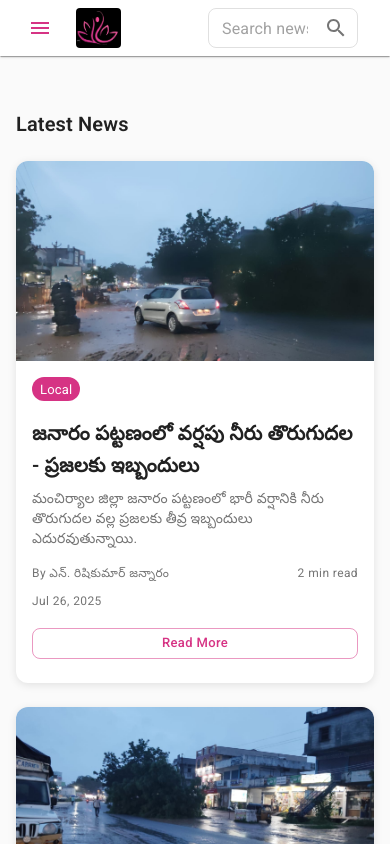
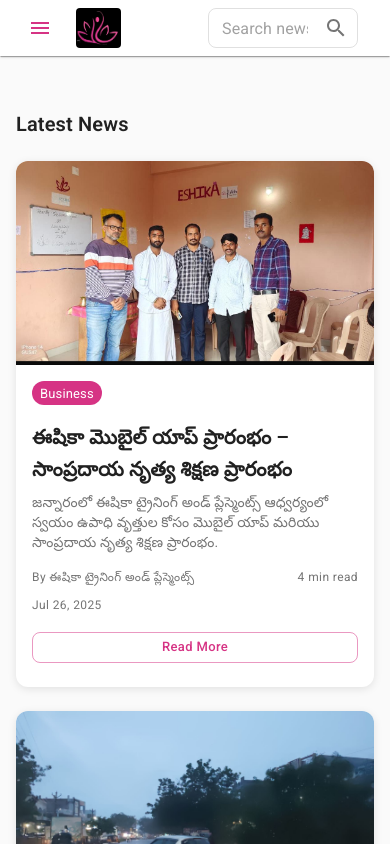
Before and after one commit to ramakrishnasambari/eshikanews, a React (Create React App) app: page / in a window 390 px wide. Shown: the top 844 px of the page. Built offline with nearby package versions, Linux system fonts and the light colour scheme; the HTML template or start-up script is replaced by a standard one.

Commit message:
Add Eshika mobile app launch and traditional dance training article with eshika.jpeg image

```diff
--- a/src/data/newsData.ts
+++ b/src/data/newsData.ts
@@ -537,6 +537,43 @@
     tags: ['జనారం', 'వర్షపు నీరు తొరుగుదల', 'మంచిర్యాల జిల్లా', 'ప్రజల ఇబ్బందులు'],
     featured: false,
   },
+  {
+    id: '24',
+    title: 'ఈషికా మొబైల్ యాప్ ప్రారంభం – సాంప్రదాయ నృత్య శిక్షణ ప్రారంభం',
+    summary: 'జన్నారంలో ఈషికా ట్రైనింగ్ అండ్ ప్లేస్మెంట్స్ ఆధ్వర్యంలో స్వయం ఉపాధి వృత్తుల కోసం మొబైల్ యాప్ మరియు సాంప్రదాయ నృత్య శిక్షణ ప్రారంభం.',
+    content: `పత్రికా ప్రకటన
+తేదీ: 26-07-2025
+జారీ చేసిన వారు: ఈషికా ట్రైనింగ్ అండ్ ప్లేస్మెంట్స్, జన్నారం
+
+⸻
+
+చిన్నతరహా స్వయం ఉపాధి వృత్తుల కోసం ఈషికా మొబైల్ యాప్ ప్రారంభం – సాంప్రదాయ నృత్య శిక్షణ ప్రారంభం
+
+జన్నారం లోని ఈషికా ట్రైనింగ్ అండ్ ప్లేస్మెంట్స్ ఆధ్వర్యంలో ప్లంబర్లు, ఎలక్ట్రీషియన్లు, డ్రైవర్లు మరియు ఇతర స్వయం ఉపాధి వృత్తులకు ఉపయోగపడే మొబైల్ యాప్‌ను 26 జూలై 2025న ప్రారంభించారు. ఈ యాప్ ద్వారా కస్టమర్లకు నేరుగా సొంత ప్రాంతంలోని వృత్తిపరుల సేవలు అందుబాటులోకి వస్తాయి. ఇది స్వయం ఉపాధిదారులకు కొత్త అవకాశాలను తెచ్చిపెడుతుంది.
+
+ఈ యాప్ ప్రారంభం rural areas లో డిజిటల్ సదుపాయాలు అందించడంలో ఒక పెద్ద ముందడుగు. ఉద్యోగం కోసం ప్రయత్నిస్తున్న వారికీ, నైపుణ్యాలు ఉన్న వారికీ ఇది గొప్ప వేదికగా నిలవనుంది.
+
+ఈ సందర్భంగా ఈషికా సంస్థలో శాస్త్రోక్త పూజ నిర్వహించి, అనంతరం సాంప్రదాయ నృత్య శిక్షణ తరగతులను ప్రారంభించారు. భారత సాంప్రదాయ నృత్య కళలను అభివృద్ధి పరచడమే ఈ తరగతుల ముఖ్య ఉద్దేశం.
+
+ఈ కార్యక్రమానికి ముఖ్యఅతిథులుగా విచ్చేసిన వారు:
+• ముత్యం సతీష్ గారు, ఛైర్మన్, ARS డిగ్రీ కాలేజ్
+• కస్తూరి సతీష్ గారు, ఛైర్మన్, శ్రీ కృష్ణవేణి హై స్కూల్
+• చెలువేరు సుధీర్ కుమార్ గారు, సూర్య న్యూస్ రిపోర్టర్
+
+ముఖ్య అతిథులు ఈషికా సంస్థ చేపట్టిన డిజిటల్ మరియు సాంస్కృతిక అభివృద్ధి చర్యలను ప్రశంసిస్తూ, గ్రామీణ యువతకు ఆత్మనిర్భరత వైపు తీసుకెళ్లే మంచి ప్రయత్నమని అభినందించారు.
+
+వివరాలకు సంప్రదించండి:
+🌐 వెబ్‌సైట్: www.eshikatp.online
+📞 ఫోన్: 9575334335
+📧 ఇమెయిల్: eshikatrainingplacements@gmail.com`,
+    author: 'ఈషికా ట్రైనింగ్ అండ్ ప్లేస్మెంట్స్',
+    category: 'business',
+    publishedAt: '2025-07-26T10:00:00Z',
+    imageUrl: '/images/eshika.jpeg',
+    readTime: 4,
+    tags: ['ఈషికా', 'మొబైల్ యాప్', 'స్వయం ఉపాధి', 'సాంప్రదాయ నృత్య శిక్షణ', 'జన్నారం'],
+    featured: true,
+  },
 ];
 
 export const categories = [
```
Also changed, not shown: public/images/eshika.jpeg (added).
